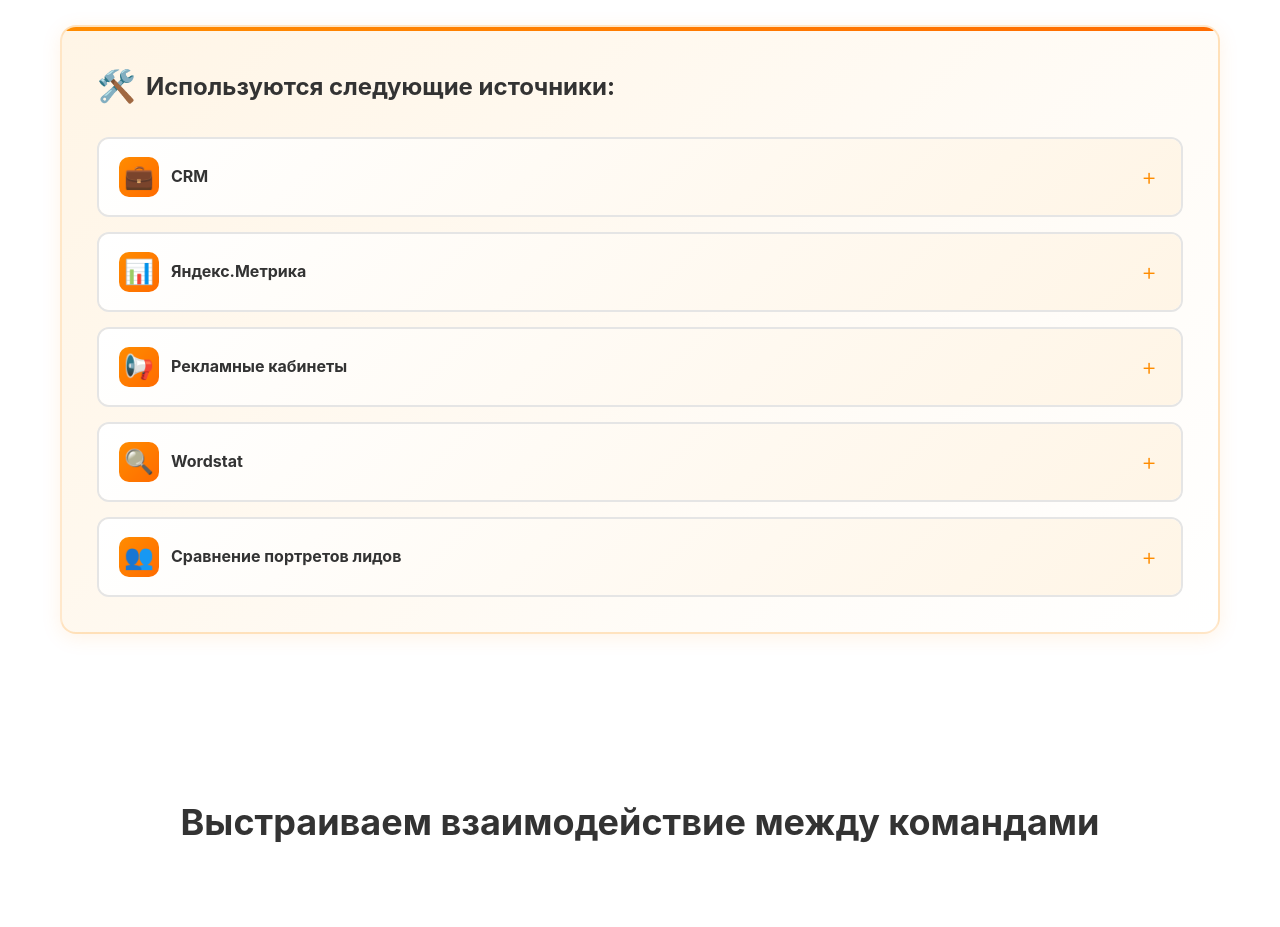
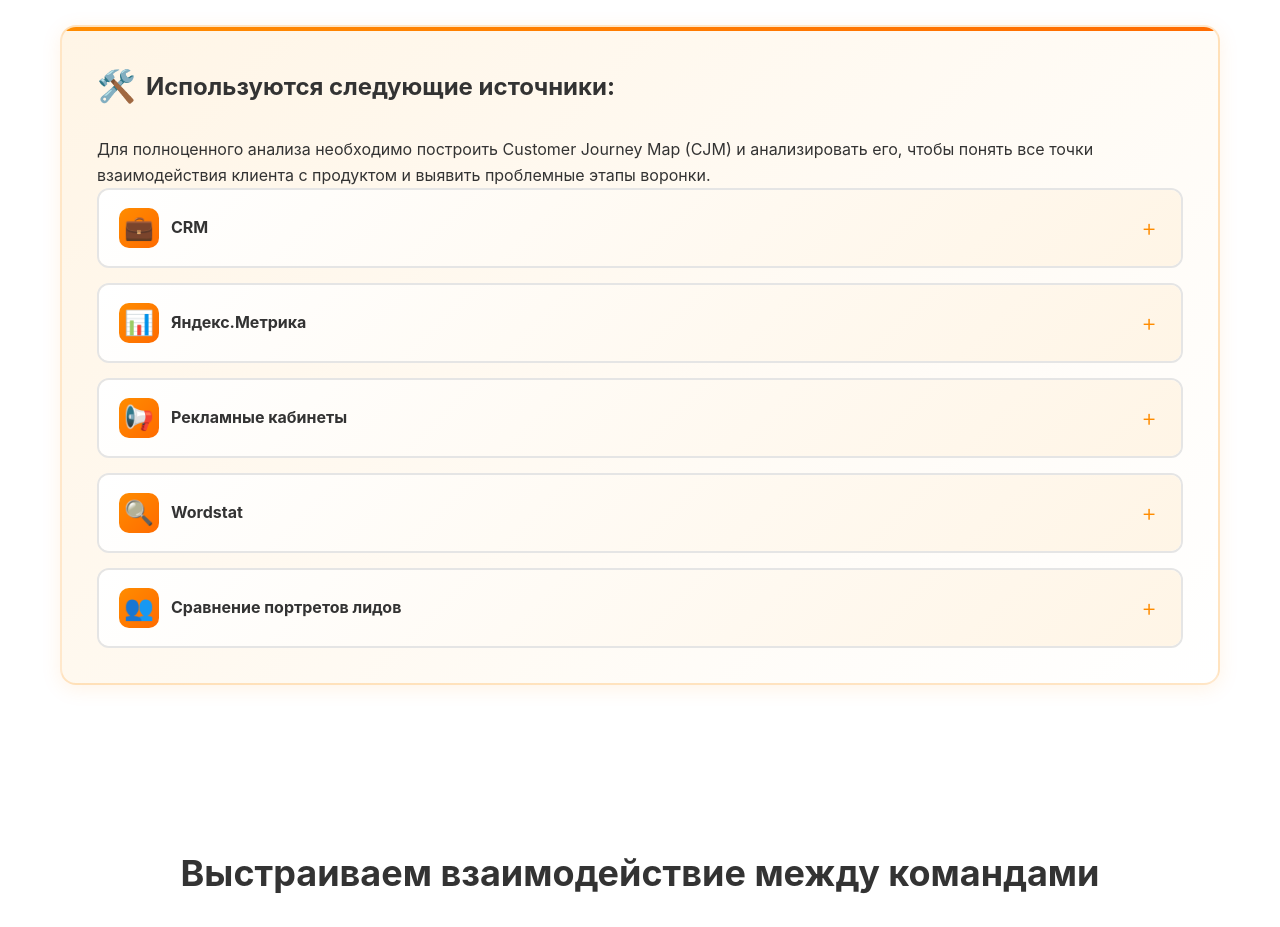
Before and after one commit to PeppaKHR/foxford, a plain HTML site: page index.html in a window 1280 px wide. Shown: the part 6380-7307 px from the top of the page. Drawn offline with Linux system fonts and the light colour scheme.

Commit message:
Add CJM thesis: need to build and analyze Customer Journey Map

```diff
--- a/index.html
+++ b/index.html
@@ -490,6 +490,7 @@
             </div>
             <div class="tools-box">
                 <h3><span class="tools-icon">🛠️</span> Используются следующие источники:</h3>
+                <p class="cjm-thesis">Для полноценного анализа необходимо построить Customer Journey Map (CJM) и анализировать его, чтобы понять все точки взаимодействия клиента с продуктом и выявить проблемные этапы воронки.</p>
                 <div class="tools-list">
                     <div class="tool-item interactive-tool" data-tool="crm">
                         <div class="tool-header">
```
